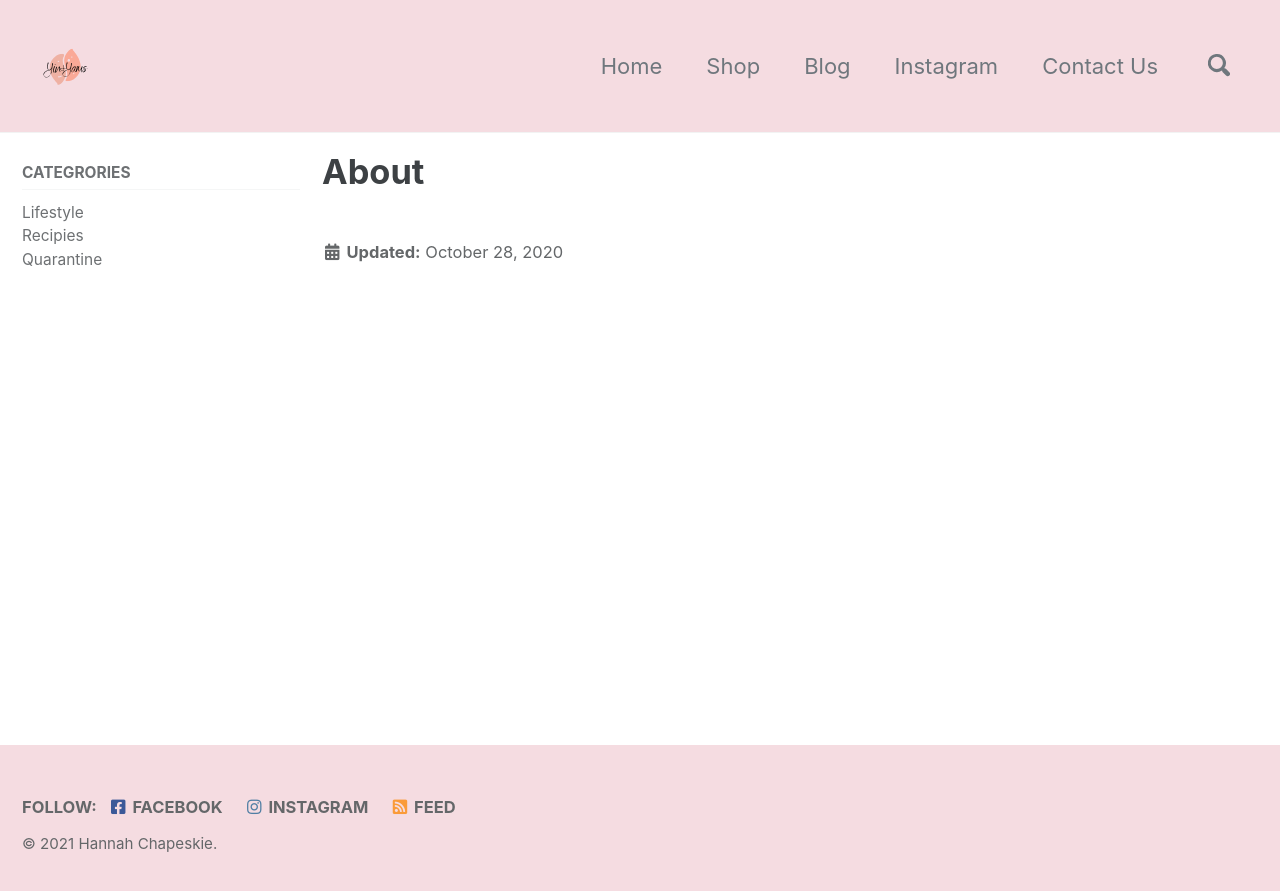
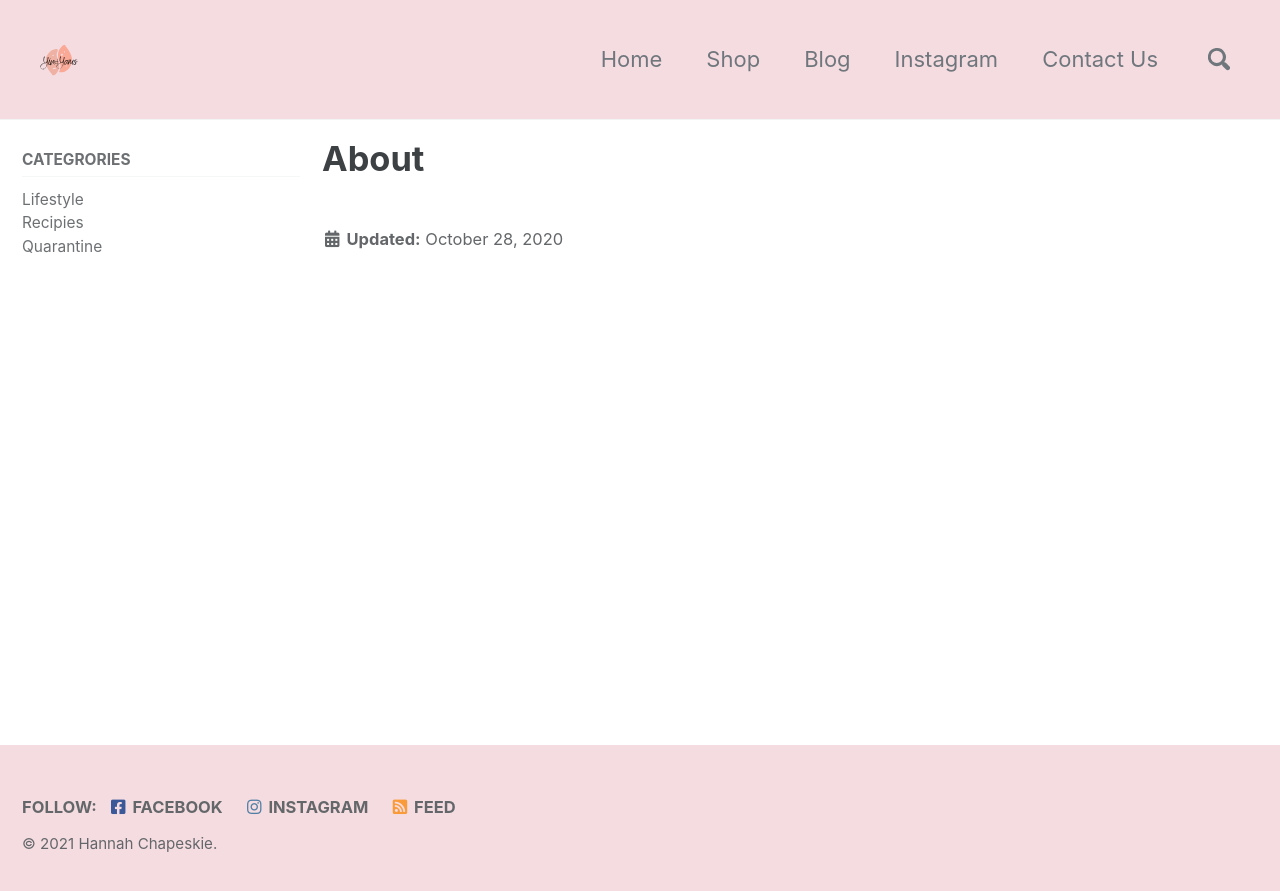
Before and after one commit to dylanbabel/yinandyams, a Jekyll site: the page built from _pages/about.md, in a window 1280 px wide. Shown: the top 891 px of the page. Built offline with Jekyll 4.4.1, drawn with Linux system fonts in a browser that asks for light colours; cached includes are drawn as plain includes.

Commit message:
Update _masthead.scss

```diff
--- a/_sass/minimal-mistakes/_masthead.scss
+++ b/_sass/minimal-mistakes/_masthead.scss
@@ -42,7 +42,7 @@
 }
 
 .site-logo img {
-  max-height: 4rem;
+  max-height: 75px;
 }
 
 .site-title {
```
